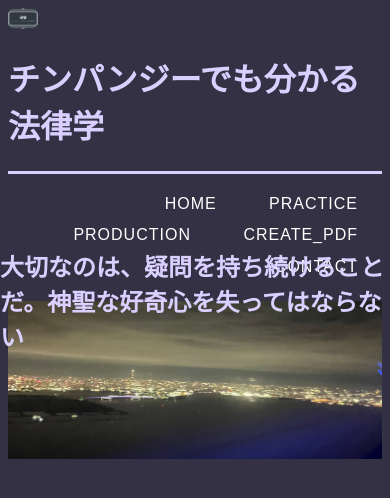
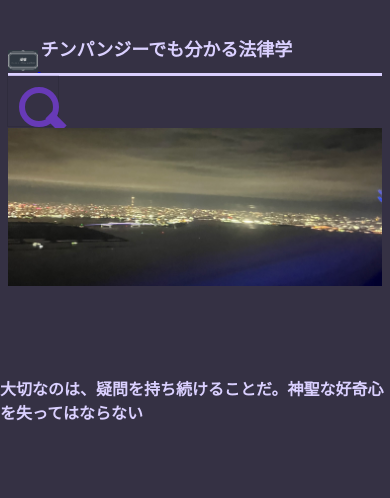
Before and after one commit to KaturagiKeima/my-first-law-app, a Django app: page / in a window 390 px wide. Shown: the top 498 px of the page. Run offline with Django 4.2, Linux system fonts and the light colour scheme.

Commit message:
My law, ten commit

```diff
--- a/law_app/static/law_app/css/style.css
+++ b/law_app/static/law_app/css/style.css
@@ -6,6 +6,11 @@
 Result Skip Results Iframe
 EDIT ON
 @import url(https://fonts.googleapis.com/css?family=Raleway:400,500,800);
+
+header {
+  position: relative;
+  padding: 15px 0 0 0px;
+}
 
 .menubar_main ul{
     padding: right;
@@ -44,6 +49,8 @@
 .menu_name{
   text-align: right;
 }
+
+
 
 .menubar * {
   box-sizing: border-box;
@@ -224,7 +231,7 @@
 
 .production_start_a{
   text-align: center;
-  margin: 17% 36%;
+  margin: 17% 31%;
   background-color: white;
 }
 
@@ -265,3 +272,109 @@
 .contact_end{
   color: red;
 }
+
+
+@media screen and (max-width: 768px) {
+  .nav .menubar {
+    display: none;
+
+    width: 100%;
+  }
+  .main_image h2{
+    position: absolute;
+    color: #dad0ff;
+    font-family: serif;
+    font-size: large;
+    top: 43%;
+    right: 1%;
+  }
+  .nav .menubar .menu a {
+    border-bottom: 1px solid #ccc;
+    border-right: none;
+  }
+  .nav .menubar .menu:last-child a {
+    border-bottom: none;
+  }
+
+  .my-parts {
+    display: inline-block;
+    width: 50px;
+    height: 50px;
+    font-size: 50px;
+    position: relative;
+    box-shadow: 0 0 0 1px rgba(0,0,0,.1);
+    cursor: pointer;
+  }
+  .my-parts span {
+    position: absolute;
+    display: block;
+    top: 50%;
+    left: 50%;
+    width: 56%;
+    height: 56%;
+    border-radius: 50%;
+    margin: -.28em 0 0 -.28em;
+    border: .12em solid #673AB7;
+  }
+  .my-parts span::after {
+    position: absolute;
+    display: block;
+    content: "";
+    top: 50%;
+    left: 50%;
+    width: 72%;
+    height: 36%;
+    background: #673AB7;
+    margin: .2em 0 0 .14em;
+    transform: rotate(45deg);
+  }
+
+}
+
+
+@media screen and (max-width: 768px){
+  body{
+    font-size: small;
+  }
+
+  header {
+    position: relative;
+    padding: 15px 0 0 0px;
+}
+
+  .choice2{
+    border:7px solid white;
+    padding:25px;
+    margin: 0 auto;
+    font-size:1em;
+    width: 75%;
+    border-radius:5px;
+  }
+  .my-parts {
+    display: inline-block;
+  }
+
+  .production_form{
+    border:7px solid rgb(251, 255, 0);
+    padding:25px;
+    margin: 0 auto;
+    font-size:1em;
+    width: 70%;
+    border-radius:5px;
+  }
+}
+
+@media screen and (max-width: 480px) {
+  body{
+    font-size: xx-small;
+  }
+
+  .main_image h2{
+    position: absolute;
+    color: #dad0ff;
+    font-family: serif;
+    font-size: 16px;
+    top: 43%;
+    right: 1%;
+  }
+}
--- a/law_app/static/law_app/js/style.js
+++ b/law_app/static/law_app/js/style.js
@@ -15,3 +15,11 @@
     });
 
 });
+
+jQuery('.my-parts').on('click', function() {
+	if(jQuery('.nav.menubar').css('display') === 'block') {
+		jQuery('.nav .menubar').slideUp('1500');
+	}else {
+		jQuery('.nav .menubar').slideDown('1500');
+	}
+});
--- a/law_app/templates/law_app/layout.html
+++ b/law_app/templates/law_app/layout.html
@@ -4,27 +4,45 @@
         <meta name="viewport" content="width=device-width, initial-scale=1">
         <meta name="description" content="基本的にはチンパンジーは適用されないが、チンパンジーでもわかる法学六方">
         <meta charset="UTF-8">
+        <meta http-equiv="X-UA-Compatible" content="IE=edge">
+        <meta name="viewport" content="width=device-width,initial-scale=1">
         <link rel="shortcut icon" href="/static/law_app/images/logo.ico">
         <link rel="stylesheet" href="/static/law_app/css/style.css">
         <script src="/static/law_app/js/style.js"></script>
+        <script src="https://code.jquery.com/jquery-3.3.1.min.js"></script>
         <title>チンパンジーでも分かる法学</title>
     </head>
     <body>
+        <header>
         <div class="menubar_main">
             <div class="main_title"><a href="/home">
                 <img src="/static/law_app/images/logo.jpg">
                 <h1>チンパンジーでも分かる法律学</h1>
             </a></div>
+
+            <div class="drawer">
+                <div class="my-parts"><span></span></div>
             <div class="menu_name">
+            <nav class="nav">
             <ul class="menubar">
                 <li class="menu"><a href="/home" data-hover="Home">Home</a></li>
-                <li><a href="/practice" data-hover="練習問題">Practice</a></li>
-                <li><a href="/production_start" data-hover="本番（仮）">Production</a></li>
-                <li><a href="/create_pdf" data-hover="PDF">Create_PDF</a></li>
-                <li><a href="/contact" data-hover="問い合わせ">Contact</a></li>
+                <li class="menu"><a href="/practice" data-hover="練習問題">Practice</a></li>
+                <li class="menu"><a href="/production_start" data-hover="本番（仮）">Production</a></li>
+                <li class="menu"><a href="/create_pdf" data-hover="PDF">Create_PDF</a></li>
+                <li class="menu"><a href="/contact" data-hover="問い合わせ">Contact</a></li>
             </ul>
-            </div>
-        </div>
+            </nav></div>
+        </div></div>
+        <script>
+            jQuery('.my-parts').on('click', function() {
+	if(jQuery('.nav.menubar').css('display') === 'block') {
+		jQuery('.nav .menubar').slideUp('1500');
+	}else {
+		jQuery('.nav .menubar').slideDown('1500');
+	}
+});
+        </script>
+        </header>
 
         {% block fream %}
         {% endblock %}
```
